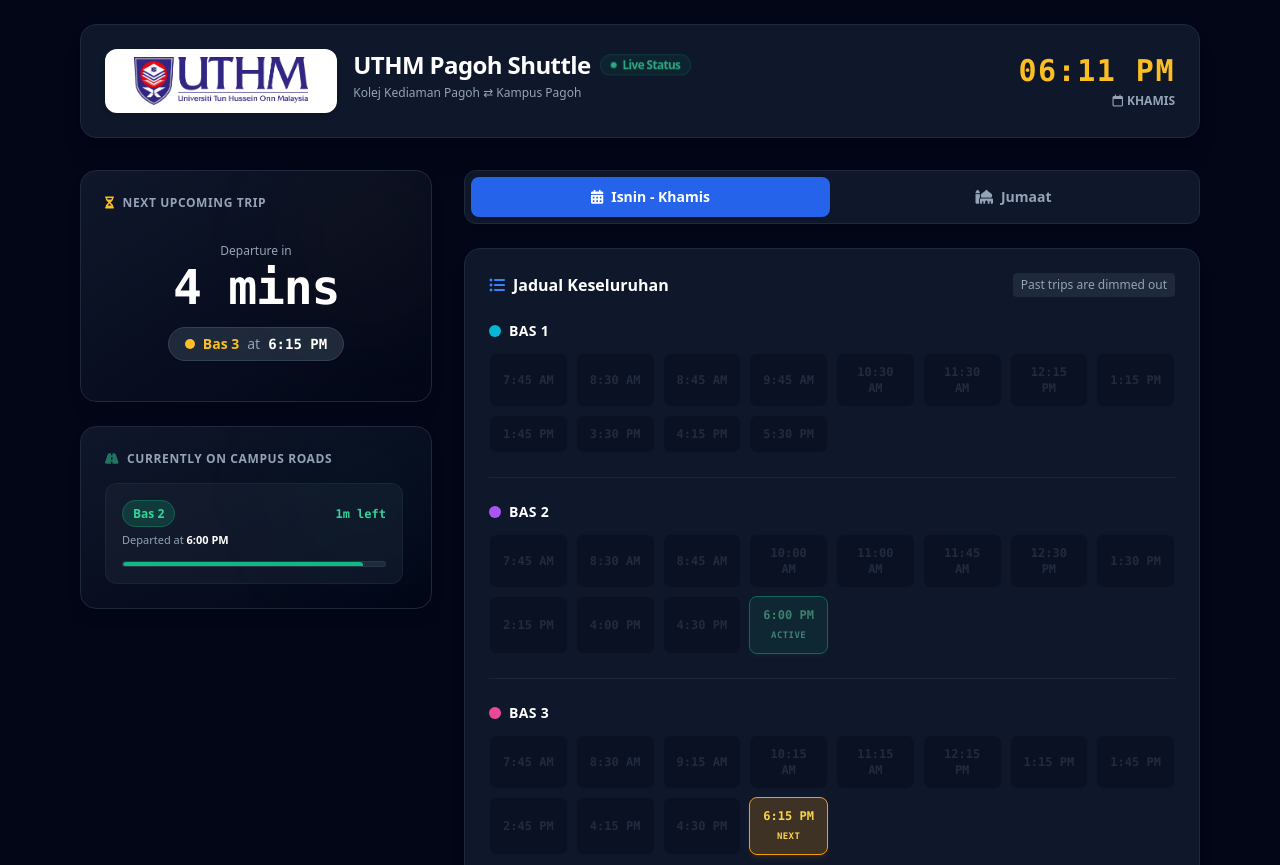
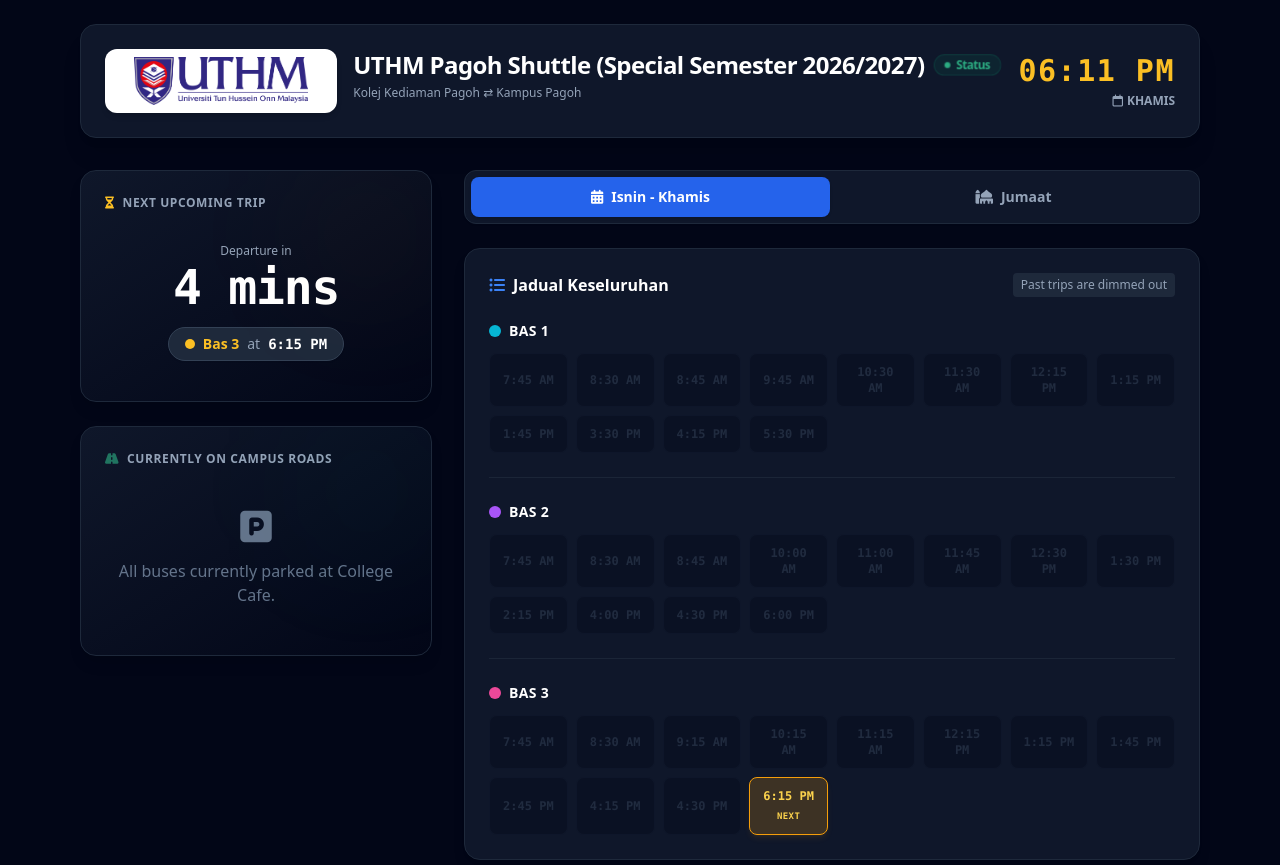
Before and after one commit to ddynnhsrr/uthm-shutter-tracker, a plain HTML site: page index.html in a window 1280 px wide. Shown: the top 865 px of the page. Drawn offline with nearby package versions, Linux system fonts and the light colour scheme.

Commit message:
Add files via upload

```diff
--- a/index.html
+++ b/index.html
@@ -45,9 +45,9 @@
 
         <div class="flex flex-col justify-center h-full">
           <h1 class="text-xl sm:text-2xl font-bold tracking-tight text-white flex flex-wrap justify-center sm:justify-start items-center gap-2">
-            UTHM Pagoh Shuttle
+            UTHM Pagoh Shuttle (Special Semester 2026/2027)
             <span class="inline-flex items-center px-2.5 py-0.5 rounded-full text-[10px] sm:text-xs font-semibold bg-emerald-500/10 text-emerald-400 border border-emerald-500/20 pulse-glow">
-              <span class="w-1.5 h-1.5 mr-1.5 rounded-full bg-emerald-400 animate-ping"></span> Live Status
+              <span class="w-1.5 h-1.5 mr-1.5 rounded-full bg-emerald-400 animate-ping"></span> Status
             </span>
           </h1>
           <p class="text-xs text-slate-400 mt-1">Kolej Kediaman Pagoh ⇄ Kampus Pagoh</p>
@@ -130,7 +130,7 @@
 
           <div v-if="activeBuses.length === 0" class="py-6 text-center text-slate-500">
             <i class="fa-solid fa-square-parking text-4xl mb-3 block"></i>
-            All buses currently parked at terminal.
+            All buses currently parked at College Cafe.
           </div>
 
           <div v-else class="space-y-4 max-h-[300px] overflow-y-auto pr-1">
@@ -146,7 +146,7 @@
                   </p>
                 </div>
                 <div class="text-right">
-                  <span class="text-xs text-emerald-400 font-mono font-bold">{{ bus.minutesRemaining }}m left</span>
+                  <span class="text-xs text-emerald-400 font-mono font-bold">{{ bus.minutesRemaining }}m left(Estimated)</span>
                 </div>
               </div>
               <!-- Simulated Progress Bar (Restored Color) -->
@@ -267,7 +267,7 @@
           }
         };
 
-        const TRIP_DURATION_MINUTES = 12; // Adjusted to 12 minutes per request
+        const TRIP_DURATION_MINUTES = 11; // Adjusted to 12 minutes per request
 
         const now = ref(new Date());
         let timer = null;
```
